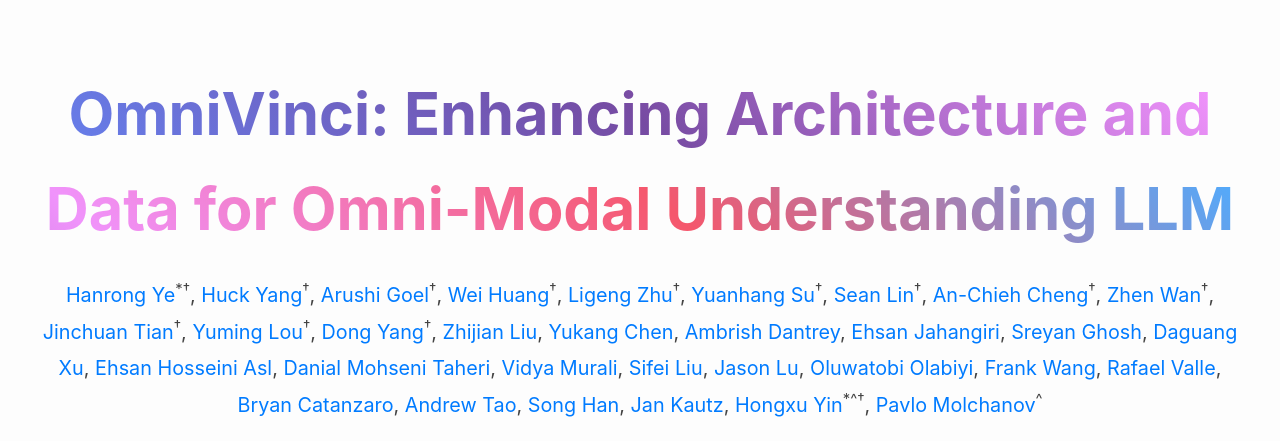
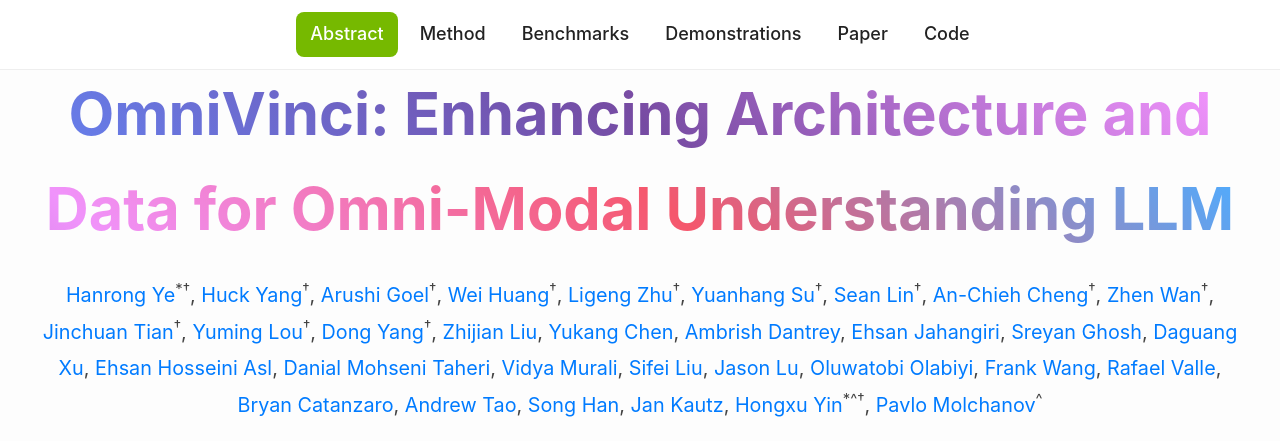
Before and after one commit to NVlabs/OmniVinci, a plain HTML site: page index.html in a window 1280 px wide. Shown: the top 441 px of the page. Drawn offline with Linux system fonts and the light colour scheme.

Commit message:
[web] css update

```diff
--- a/index.html
+++ b/index.html
@@ -5,6 +5,13 @@
     <meta name="viewport" content="width=device-width, initial-scale=1.0">
     <title>OmniVinci: Joint Visual-Audio Understanding</title>
     <style>
+        :root {
+            --nav-h: 64px;
+        }
+        html { scroll-behavior: smooth; }
+        body { padding-top: calc(var(--nav-h) + 24px); }
+        section { scroll-margin-top: calc(var(--nav-h) + 16px); }
+        .nav-links { display: none; }
         body {
             font-family: -apple-system, BlinkMacSystemFont, "Segoe UI", Roboto, "Helvetica Neue", Arial, sans-serif;
             line-height: 1.6;
@@ -185,9 +192,56 @@
                 grid-template-columns: 1fr;
             }
         }
+        /* fixed top tab bar */
+        .top-tabs {
+            position: fixed;
+            top: 0;
+            left: 50%;
+            transform: translateX(-50%);
+            width: 100%;
+            max-width: 1400px;
+            z-index: 1000;
+            background: #fff;
+            border-bottom: 1px solid #eee;
+        }
+        .top-tabs-inner {
+            display: flex;
+            align-items: center;
+            justify-content: center;
+            gap: 8px;
+            padding: 12px 16px;
+            overflow-x: auto;
+            white-space: nowrap;
+        }
+        .top-tabs a {
+            display: inline-block;
+            padding: 8px 14px;
+            border-radius: 8px;
+            text-decoration: none;
+            color: #222;
+            font-weight: 500;
+            transition: background-color 0.2s ease, color 0.2s ease;
+        }
+        .top-tabs a:hover {
+            background: #f2f4f7;
+        }
+        .top-tabs a.active {
+            background: #76B900; /* NVIDIA green */
+            color: #fff;
+        }
     </style>
 </head>
 <body>
+    <nav class="top-tabs" aria-label="Primary">
+        <div class="top-tabs-inner">
+            <a href="#abstract" data-section="abstract">Abstract</a>
+            <a href="#method" data-section="method">Method</a>
+            <a href="#benchmarks" data-section="benchmarks">Benchmarks</a>
+            <a href="#demos" data-section="demos">Demonstrations</a>
+            <a href="https://1drv.ms/b/c/B25CDB7F0B457DEF/ES4ICpT2GH9Dqj3H6GldeIQBs15QeZ1JrWKzWcQjHH6p1Q?e=YAVuAi" target="_blank" rel="noopener">Paper</a>
+            <a href="https://github.com/NVlabs/OmniVinci" target="_blank" rel="noopener">Code</a>
+        </div>
+    </nav>
 
     <header>
         <h1><span style="background: linear-gradient(45deg, #667eea 0%, #764ba2 25%, #f093fb 50%, #f5576c 75%, #4facfe 100%); -webkit-background-clip: text; -webkit-text-fill-color: transparent; background-clip: text; font-weight: bold; font-size: 1.1em;">OmniVinci: Enhancing Architecture and Data for Omni-Modal Understanding LLM</span></h1>
@@ -432,5 +486,54 @@ The word is <strong>"Neural Network"</strong>.
 
     </section>
 
+<script>
+    (function() {
+        const nav = document.querySelector('.top-tabs');
+        if (!nav) return;
+        const setNavHeightVar = () => {
+            const navHeight = nav.offsetHeight || 64;
+            document.documentElement.style.setProperty('--nav-h', navHeight + 'px');
+        };
+        setNavHeightVar();
+        window.addEventListener('resize', setNavHeightVar);
+
+        const links = nav.querySelectorAll('a[href^="#"]');
+        const sections = Array.from(document.querySelectorAll('section'));
+
+        function activeSection() {
+            const offset = (nav.offsetHeight || 64) + 12;
+            let current = sections[0];
+            for (const sec of sections) {
+                const { top } = sec.getBoundingClientRect();
+                if (top - offset <= 0) current = sec; else break;
+            }
+            return current;
+        }
+
+        function updateActive() {
+            const current = activeSection();
+            if (!current) return;
+            const id = current.id;
+            nav.querySelectorAll('a').forEach(a => a.classList.remove('active'));
+            const el = nav.querySelector(`a[data-section="${id}"]`);
+            if (el) el.classList.add('active');
+        }
+
+        links.forEach(a => {
+            a.addEventListener('click', e => {
+                e.preventDefault();
+                const hash = a.getAttribute('href');
+                const target = document.querySelector(hash);
+                if (!target) return;
+                const top = target.getBoundingClientRect().top + window.pageYOffset - (nav.offsetHeight || 64) - 12;
+                window.scrollTo({ top, behavior: 'smooth' });
+            });
+        });
+
+        document.addEventListener('scroll', updateActive, { passive: true });
+        window.addEventListener('load', updateActive);
+        updateActive();
+    })();
+</script>
 </body>
 </html>
```
